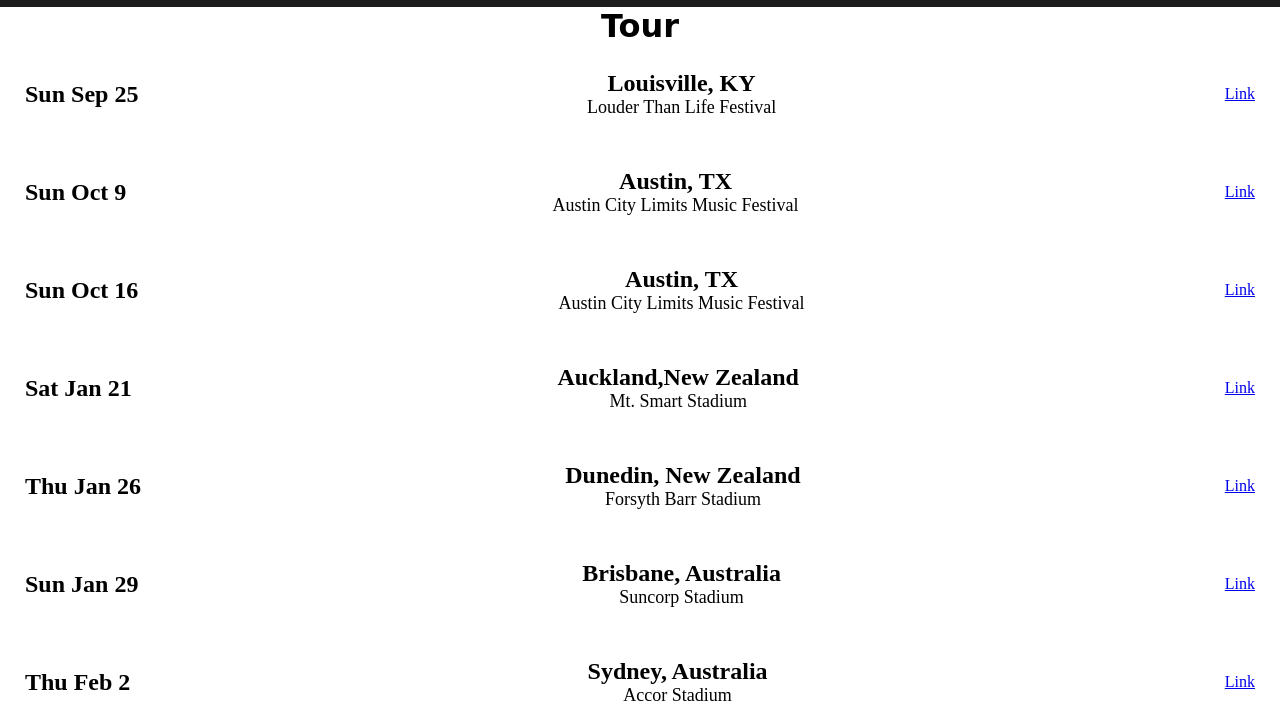
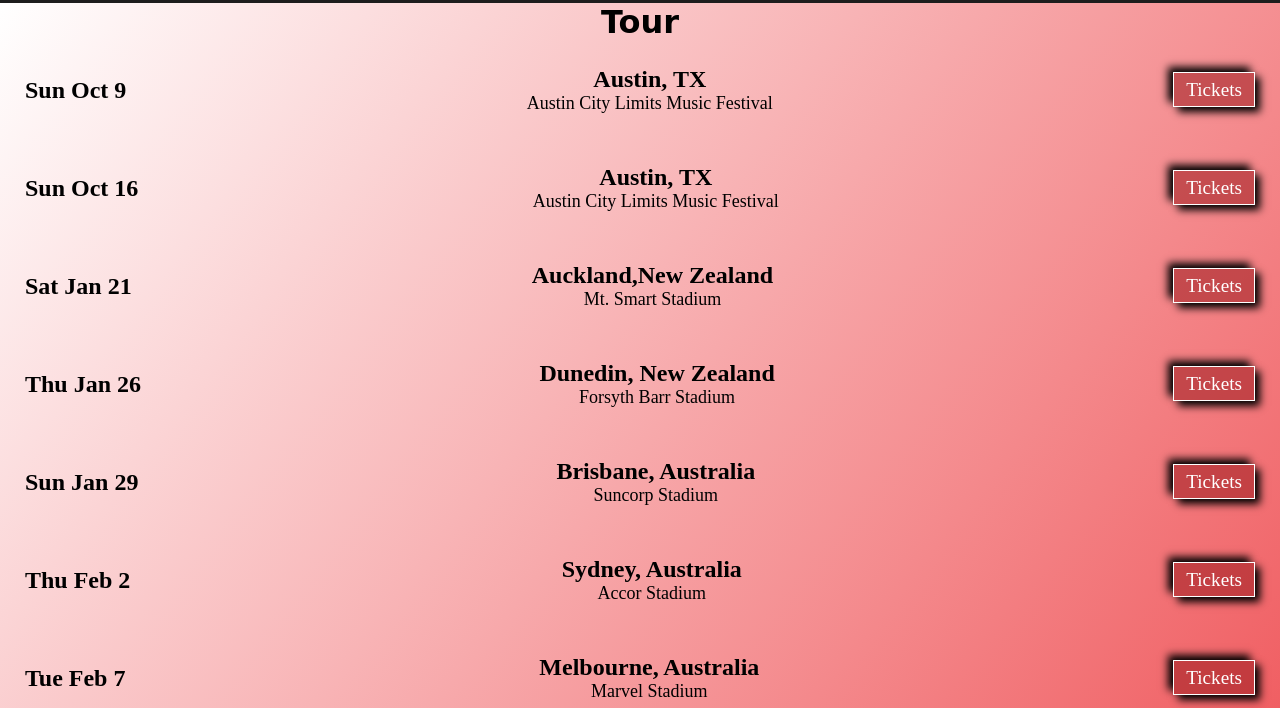
Before and after one commit to JuanManuelGarcia1990/chiliPeppersWorld, a website: page pages/tour.html in a window 1280 px wide. Shown: the part 244-952 px from the top of the page. Drawn offline with Linux system fonts and the light colour scheme.

Commit message:
se agregaron estilo y mq a seccion tour

```diff
--- a/pages/tour.html
+++ b/pages/tour.html
@@ -15,8 +15,14 @@
 
 <body>
     <header class="header">
+        <img src="../assets/logo/logo.png" alt="logo">
+        <!-- Menu Hamburguesa -->
+        <input type="checkbox" id="menu-check">
+        <label id="menu" for="menu-check">
+            <span id="menu-abrir">&#9776;</span>
+            <span id="menu-cerrar">X</span>
+        </label>
         <nav>
-            <img src="../assets/logo/logo.png" alt="logo">
             <ul class="list">
                 <li><a href="../index.html">INICIO</a></li>
                 <li><a href="./tour.html">TOUR</a></li>
@@ -33,43 +39,46 @@
                 <h3>MENU</h3>
                 <nav class="menu">
                     <a href="../index.html" class="menu-item">INICIO</a>
-                    <a href="./pages/tour.html" class="menu-item">TOUR</a>
-                    <a href="./pages/videos.html" class="menu-item is-active">VIDEOS</a>
+                    <a href="./tour.html" class="menu-item is-active">TOUR</a>
+                    <a href="./videos.html" class="menu-item">VIDEOS</a>
                     <a href="#" class="menu-item">IMÁGENES</a>
                     <a href="#" class="menu-item">CONTACTO</a>
                 </nav>
             </aside>
         </div>
+
         <div class="fechaTour">
-            <div><span class="titulos">Sun Sep 25</span></div>
-            <div class="lugar"><span class="titulos">Louisville, KY</span>
-                <p>Louder Than Life Festival</p>
+            <div><span class="titulos"> Sun Oct 9</span>
             </div>
-            <div><a href="#">Link</a></div>
+            <div class="lugar"><span class="titulos"> Austin, TX </span>
+                <p>Austin City Limits Music Festival</p>
+            </div>
+            <div>
+                <a href="https://www.aclfestival.com/tickets/" class="btn-tickets mt-2" target="_blank">Tickets</a>
+            </div>
         </div>
 
         <div class="fechaTour">
-            <div><span class="titulos"> Sun Oct 9</span></div>
-            <div class="lugar"><span class="titulos"> Austin, TX </span>
+            <div><span class="titulos"> Sun Oct 16</span>
+            </div>
+            <div class="lugar"><span class="titulos"> Austin, TX</span>
                 <p>Austin City Limits Music Festival</p>
             </div>
-            <div><a href="#">Link</a></div>
+            <div>
+                <a href="https://www.aclfestival.com/tickets/" class="btn-tickets mt-2" target="_blank">Tickets</a>
+            </div>
         </div>
 
         <div class="fechaTour">
-            <div><span class="titulos"> Sun Oct 16</span></div>
-            <div class="lugar"><span class="titulos"> Austin, TX</span>
-                <p>Austin City Limits Music Festival</p>
+            <div><span class="titulos"> Sat Jan 21</span>
             </div>
-            <div><a href="#">Link</a></div>
-        </div>
-
-        <div class="fechaTour">
-            <div><span class="titulos"> Sat Jan 21</span></div>
             <div class="lugar"><span class="titulos"> Auckland,New Zealand</span>
                 <p>Mt. Smart Stadium</p>
             </div>
-            <div><a href="#">Link</a></div>
+            <div>
+                <a href="https://www.livenation.co.nz/show/1380792/red-hot-chili-peppers/auckland/2023-01-21/en"
+                    class="btn-tickets mt-2" target="_blank">Tickets</a>
+            </div>
         </div>
 
         <div class="fechaTour">
@@ -77,7 +86,10 @@
             <div class="lugar"><span class="titulos"> Dunedin, New Zealand</span>
                 <p>Forsyth Barr Stadium</p>
             </div>
-            <div><a href="#">Link</a></div>
+            <div>
+                <a href="https://www.livenation.co.nz/show/1380791/red-hot-chili-peppers/dunedin/2023-01-26/en"
+                    class="btn-tickets mt-2" target="_blank">Tickets</a>
+            </div>
         </div>
 
         <div class="fechaTour">
@@ -85,7 +97,10 @@
             <div class="lugar"><span class="titulos"> Brisbane, Australia</span>
                 <p>Suncorp Stadium</p>
             </div>
-                <div><a href="#">Link</a></div>
+            <div>
+                <a href="https://www.livenation.com.au/show/1380569/red-hot-chili-peppers-with-post-malone/brisbane/2023-01-29/en"
+                    class="btn-tickets mt-2" target="_blank">Tickets</a>
+            </div>
         </div>
 
         <div class="fechaTour">
@@ -93,7 +108,10 @@
             <div class="lugar"><span class="titulos"> Sydney, Australia</span>
                 <p>Accor Stadium</p>
             </div>
-                <div><a href="#">Link</a></div>
+            <div>
+                <a href="https://www.livenation.com.au/show/1380580/red-hot-chili-peppers-with-post-malone/sydney/2023-02-02/en"
+                    class="btn-tickets mt-2" target="_blank">Tickets</a>
+            </div>
         </div>
 
         <div class="fechaTour">
@@ -101,7 +119,10 @@
             <div class="lugar"><span class="titulos"> Melbourne, Australia</span>
                 <p>Marvel Stadium</p>
             </div>
-                <div><a href="#">Link</a></div>
+            <div>
+                <a href="https://www.livenation.com.au/show/1380589/red-hot-chili-peppers-with-post-malone/melbourne/2023-02-07/en"
+                    class="btn-tickets mt-2" target="_blank">Tickets</a>
+            </div>
         </div>
 
         <div class="fechaTour">
@@ -109,7 +130,10 @@
             <div class="lugar"><span class="titulos"> Perth, Australia</span>
                 <p>Optus Stadium</p>
             </div>
-                <div><a href="#">Link</a></div>
+            <div>
+                <a href="https://www.livenation.com.au/show/1380598/red-hot-chili-peppers-with-post-malone/perth/2023-02-12/en"
+                    class="btn-tickets mt-2" target="_blank">Tickets</a>
+            </div>
         </div>
 
 
--- a/scss/components/_tour.scss
+++ b/scss/components/_tour.scss
@@ -1,4 +1,7 @@
 //Tour
+.mainTour {
+  background: linear-gradient(308deg, #ec3237d1, white);
+}
 .fechaTour {
   display: flex;
   flex-direction: row;
@@ -7,11 +10,24 @@
   justify-content: space-between;
   align-items: center;
 }
+.btn-tickets {
+  background: #9e181d8a;
+  border-radius: unset;
+  font-size: larger;
+  color: white;
+  border: 1px solid white;
+  box-shadow: 5px 5px 8px #000000, -5px -5px 8px #000000;
+  padding: 0.35rem 0.75rem;
+  text-decoration: none;
+}
+.mt-2 {
+  margin-top: 0.5rem !important;
+}
 .lugar {
   display: flex;
   flex-direction: column;
   p {
-        font-size:large
+    font-size: large;
   }
 }
 
@@ -19,3 +35,12 @@
   font-size: x-large;
   font-weight: 900;
 }
+
+@media (max-width: 800px) {
+  .fechaTour {
+    flex-direction: column;
+  }
+  .lugar {
+    padding-bottom: 20px;
+  }
+}
--- a/scss/main.scss
+++ b/scss/main.scss
@@ -114,8 +114,8 @@
     flex-direction: column;
     img {
       width: fit-content;
+    }
   }
-}
 }
 @media (max-width: 900px) {
   #menu-check:not(:checked) ~ nav {
@@ -181,15 +181,19 @@
   .header img {
     width: 100vw;
   }
-  #menu {
-    display: none;
-  }
+
   .header nav {
     display: none;
   }
   .app {
     display: flex;
   }
+  #menu {
+    display: none;
+  }
+  #menu-check:checked ~ nav {
+    display: none;
+  }
 }
 
 @import "./components/index";
```
Also changed, not shown: index.html (+1 -0 lines), pages/videos.html (+3 -2 lines), css/style.css. Lines whose indentation alone changed are shown as unchanged.
